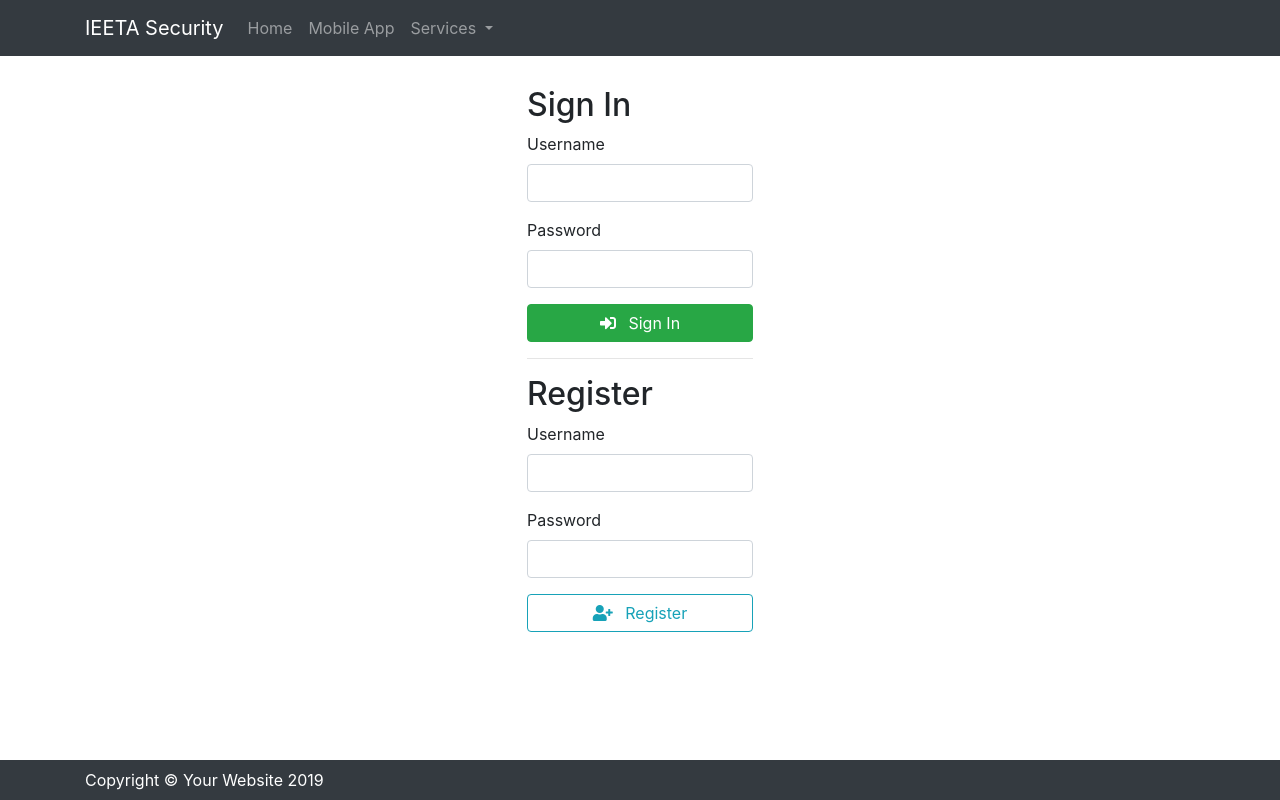
After one commit to sergi0gonzalez/pi-access-control, a Django app: page /login/ in a window 1280 px wide. The commit adds this page. Run offline with Django 3.2, Linux system fonts and the light colour scheme; some libraries are stand-ins or nearby versions.

Commit message:
detects authenticated users + new sign in page

```diff
--- a/pi_django/pi_django/urls.py
+++ b/pi_django/pi_django/urls.py
@@ -21,5 +21,6 @@ urlpatterns = [
     path('admin/', admin.site.urls),
     path('', views.main_page),
     path('profile/', views.profile_page),
+    path('login/', views.login_page),
     path('test/', views.api_test)
 ]
--- a/pi_django/pi_django/views.py
+++ b/pi_django/pi_django/views.py
@@ -2,13 +2,26 @@ from django.shortcuts import render
 from django.http import JsonResponse
 
 def main_page(request):
-    tparams = {}
+    logged_in = request.user.is_authenticated
+    tparams = {'logged_in': logged_in}
+    if logged_in:
+        tparams["username"] = request.user.username
+
     return render(request, 'index.html', tparams)
 
 
 def profile_page(request):
-    tparams = {}
+    logged_in = request.user.is_authenticated
+    tparams = {'logged_in': logged_in}
+
+    if logged_in:
+        tparams["username"] = request.user.username
+
     return render(request, 'profile.html', tparams)
+
+def login_page(request):
+    tparams={}
+    return render(request, 'login.html', tparams)
 
 def api_test(request):
     return JsonResponse({"status":"OK"})
--- /dev/null
+++ b/pi_django/templates/login.html
@@ -0,0 +1,134 @@
+
+<!DOCTYPE html>
+<html lang="en">
+{% load static %}
+<head>
+
+  <meta charset="utf-8">
+  <meta name="viewport" content="width=device-width, initial-scale=1, shrink-to-fit=no">
+  <meta name="description" content="">
+  <meta name="author" content="">
+
+  <title>IEETA Security</title>
+
+  <!-- Bootstrap core CSS -->
+  <link href="{% static "vendor/bootstrap/css/bootstrap.min.css" %}" rel="stylesheet">
+
+  <!-- Custom styles for this template -->
+  <link href="{% static "css/small-business.css" %}" rel="stylesheet">
+
+     <!-- Font awesome icons -->
+  <link rel="stylesheet" href="https://use.fontawesome.com/releases/v5.7.2/css/all.css" integrity="sha384-fnmOCqbTlWIlj8LyTjo7mOUStjsKC4pOpQbqyi7RrhN7udi9RwhKkMHpvLbHG9Sr" crossorigin="anonymous">
+
+
+
+
+</head>
+
+<body style="padding-bottom: 70px;">
+
+  <!-- Navigation -->
+  <nav class="navbar navbar-expand-lg navbar-dark bg-dark fixed-top">
+    <div class="container">
+      <a class="navbar-brand" href="/">IEETA Security</a>
+      <button class="navbar-toggler" type="button" data-toggle="collapse" data-target="#navbarResponsive" aria-controls="navbarResponsive" aria-expanded="false" aria-label="Toggle navigation">
+        <span class="navbar-toggler-icon"></span>
+      </button>
+      <div class="collapse navbar-collapse" id="navbarResponsive">
+        <ul class="navbar-nav mr-auto">
+          <li class="nav-item">
+            <a class="nav-link" href="/">Home
+            </a>
+          </li>
+            <li class="nav-item">
+            <a class="nav-link" href="/mobile_app">Mobile App</a>
+          </li>
+          <li class="nav-item dropdown">
+            <a class="nav-link dropdown-toggle" href="#" id="navbarDropdown" role="button" data-toggle="dropdown" aria-haspopup="true" aria-expanded="false">
+                Services
+            </a>
+            <div class="dropdown-menu" aria-labelledby="navbarDropdown">
+              <a class="dropdown-item" href="/profile">User Profile</a>
+              <a class="dropdown-item" href="/personnel">Personnel Area</a>
+              <div class="dropdown-divider"></div>
+              <a class="dropdown-item" href="/sec_dashboard">Security Dashboard</a>
+            </div>
+          </li>
+        </ul>
+          <ul class="nav navbar-nav">
+              {% ifequal logged_in True %}
+              <div class="dropdown">
+                <a class="nav-link dropdown-toggle" role="button" id="dropdownMenuLink" data-toggle="dropdown" aria-haspopup="true" aria-expanded="false">Logged in as <strong>User</strong></a>
+                  <div class="dropdown-menu" aria-labelledby="dropdownMenuLink">
+                    <a class="dropdown-item" href="#">Log Out</a>
+                  </div>
+              </div>
+
+              {% endifequal %}
+          </ul>
+      </div>
+    </div>
+  </nav>
+
+  <!-- Page Content -->
+  <div class="container" style="margin-top:30px; width:20%;">
+          <h2>Sign In</h2>
+          <form action="." name="loginForm" method="post">
+              {% csrf_token %}
+                <div class="form-group">
+                    <label for="exampleInputUsername1">Username</label>
+                    <input name="login_username" type="text" class="form-control" id="exampleInputUsername1" aria-describedby="usernameHelp" >
+                  </div>
+                  <div class="form-group">
+                    <label for="exampleInputPassword1">Password</label>
+                    <input name="login_password" type="password" class="form-control" id="exampleInputPassword1" >
+                  </div>
+                    <div class="alert alert-danger" style="display:none;" id="login_error" role="alert">
+                        Error: sign in error.
+                    </div>
+              <button type="submit" class="btn btn-success btn-block" ><i style="margin-right: 8px" class="fas fa-sign-in-alt"> </i> Sign In</button>
+          </form>
+
+      <hr/>
+
+          <h2>Register</h2>
+          <form action="." name="registerForm" method="post">
+              {% csrf_token %}
+                <div class="form-group">
+                    <label for="exampleInputUsername2">Username</label>
+                    <input name="login_username" type="text" class="form-control" id="exampleInputUsername2" aria-describedby="usernameHelp" >
+                  </div>
+                  <div class="form-group">
+                    <label for="exampleInputPassword2">Password</label>
+                    <input name="login_password" type="password" class="form-control" id="exampleInputPassword2" >
+                  </div>
+                    <div class="alert alert-danger" style="display:none;" id="login_error" role="alert">
+                        Error: register error.
+                    </div>
+              <button type="submit" class="btn btn-outline-info btn-block"><i style="margin-right: 8px" class="fas fa-user-plus"></i> Register</button>
+          </form>
+
+      </div>
+
+
+
+
+
+  </div>
+  <!-- /.container -->
+
+  <!-- Footer -->
+  <footer class="bg-dark navbar fixed-bottom">
+    <div class="container">
+      <p class="m-0 text-center text-white">Copyright &copy; Your Website 2019</p>
+    </div>
+    <!-- /.container -->
+  </footer>
+
+  <!-- Bootstrap core JavaScript -->
+  <script src="{% static "vendor/jquery/jquery.min.js" %}"></script>
+  <script src="{% static "vendor/bootstrap/js/bootstrap.bundle.min.js" %}"></script>
+
+</body>
+
+</html>
```
Also changed, not shown: pi_django/templates/index.html (+32 -44 lines), pi_django/templates/profile.html (+34 -43 lines).
